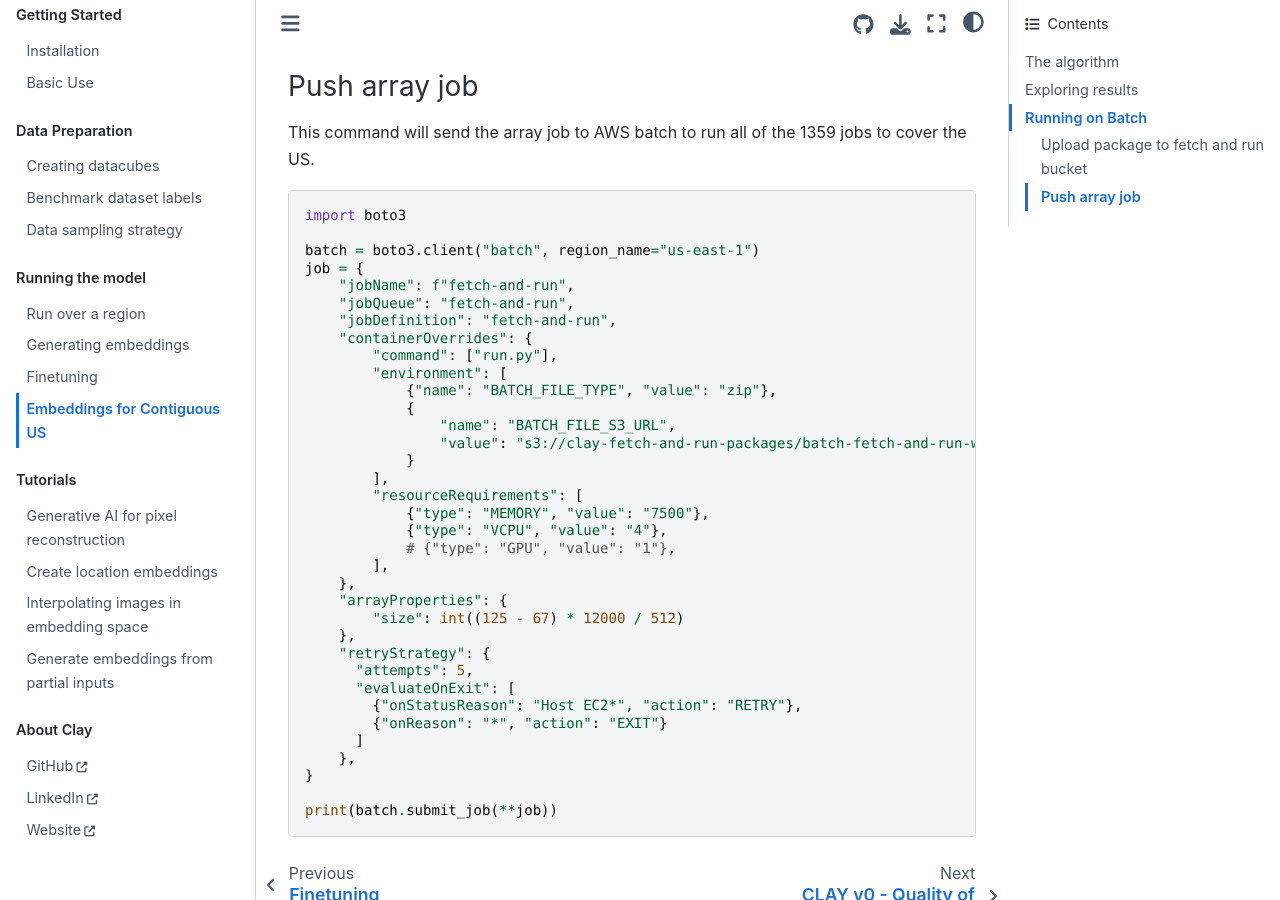
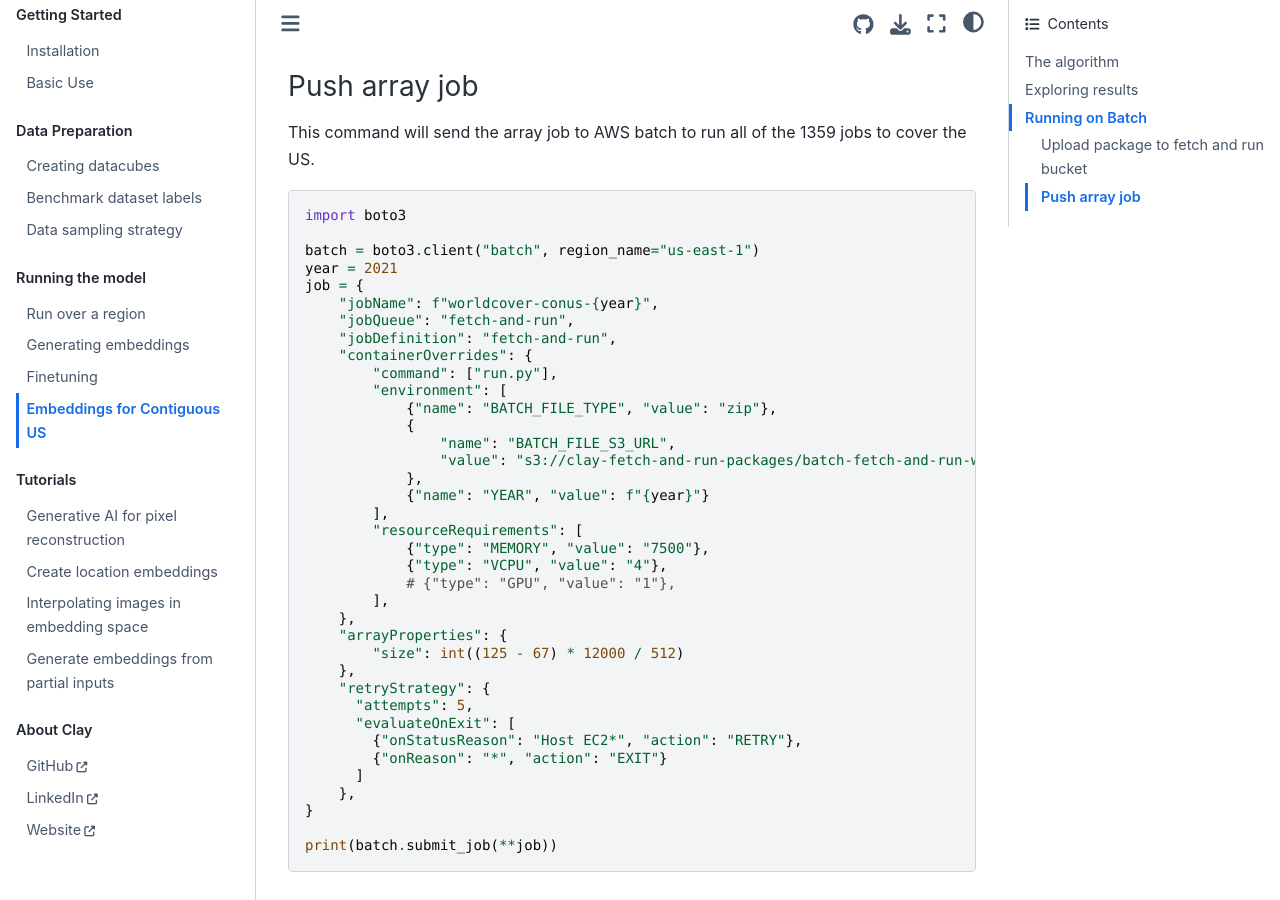
Before and after one commit to Clay-foundation/model, a Jupyter Book: the page built from docs/worldcover-embeddings.md, in a window 1280 px wide and 900 px high, scrolled down 1494 px. Built offline with Jupyter Book 1.0.4 settings and Sphinx 7.4.7 and the Sphinx Book theme 1.1.4, drawn with Linux system fonts in a browser that asks for light colours.

Commit message:
Make year a parameter

```diff
--- a/docs/worldcover-embeddings.md
+++ b/docs/worldcover-embeddings.md
@@ -59,8 +59,9 @@ This command will send the array job to AWS batch to run all of the
 import boto3
 
 batch = boto3.client("batch", region_name="us-east-1")
+year = 2021
 job = {
-    "jobName": f"fetch-and-run",
+    "jobName": f"worldcover-conus-{year}",
     "jobQueue": "fetch-and-run",
     "jobDefinition": "fetch-and-run",
     "containerOverrides": {
@@ -70,7 +71,8 @@ job = {
             {
                 "name": "BATCH_FILE_S3_URL",
                 "value": "s3://clay-fetch-and-run-packages/batch-fetch-and-run-wc.zip",
-            }
+            },
+            {"name": "YEAR", "value": f"{year}"}
         ],
         "resourceRequirements": [
             {"type": "MEMORY", "value": "7500"},
```
Also changed, not shown: 1 other file.
